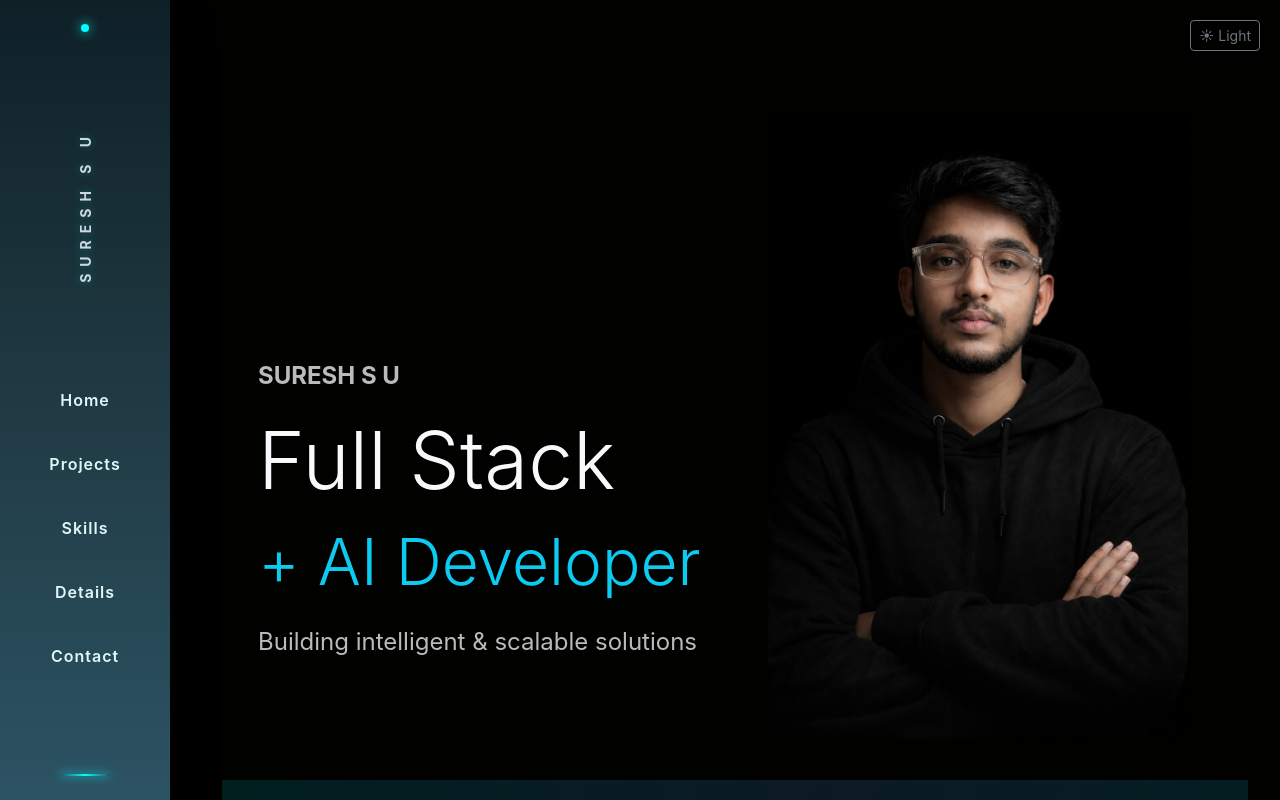
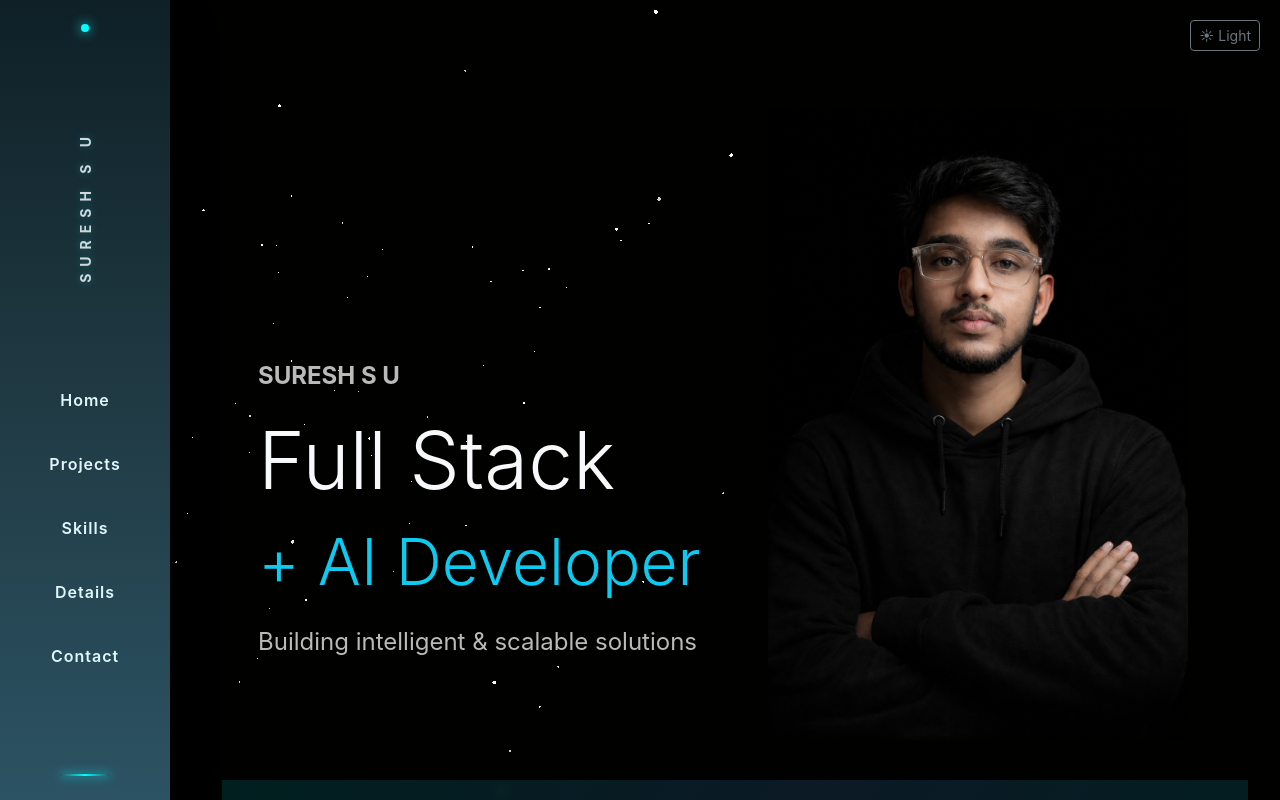
Before and after one commit to SURESH-S-U/suresh-portfolio, a React (Create React App) app: page / in a window 1280 px wide. Shown: the top 800 px of the page. Built offline with nearby package versions, Linux system fonts and the light colour scheme.

Commit message:
Particle js added

```diff
--- a/package.json
+++ b/package.json
@@ -10,6 +10,7 @@
     "bootstrap": "^5.3.8",
     "framer-motion": "^12.29.2",
     "lucide-react": "^0.563.0",
+    "ogl": "^1.0.11",
     "react": "^19.2.3",
     "react-dom": "^19.2.3",
     "react-icons": "^5.5.0",
--- a/src/App.js
+++ b/src/App.js
@@ -6,6 +6,9 @@
 import ProjectCard from "./components/ProjectCard";
 import Contact from "./components/Contact";
 import Home from "./components/Home";
+
+// Particle js
+import Particles from './components/Particles';
 
 function App() {
   const [theme, setTheme] = useState(
@@ -44,6 +47,20 @@
 
   return (
     <>
+      {/* PARTICLES BACKGROUND */}
+      <Particles
+        particleColors={["#ffffff"]}
+        particleCount={180}
+        particleSpread={10}
+        speed={0.08}
+        particleBaseSize={80}
+        alphaParticles={false}
+        disableRotation={false}
+        pixelRatio={window.devicePixelRatio}
+      />
+
+
+
       {/* ================= SIDEBAR ================= */}
       <Sidebar
         isOpen={sidebarOpen}
--- /dev/null
+++ b/src/components/Particles.css
@@ -0,0 +1,8 @@
+.particles-container {
+  position: fixed;
+  inset: 0;
+  width: 100vw;
+  height: 100vh;
+  z-index: 0;          /* BEHIND CONTENT */
+  pointer-events: none;
+}
--- /dev/null
+++ b/src/components/Particles.js
@@ -0,0 +1,251 @@
+import { useEffect, useRef } from 'react';
+import { Renderer, Camera, Geometry, Program, Mesh } from 'ogl';
+
+import './Particles.css';
+
+const defaultColors = ['#ffffff', '#ffffff', '#ffffff'];
+
+const hexToRgb = hex => {
+  hex = hex.replace(/^#/, '');
+  if (hex.length === 3) {
+    hex = hex
+      .split('')
+      .map(c => c + c)
+      .join('');
+  }
+  const int = parseInt(hex, 16);
+  const r = ((int >> 16) & 255) / 255;
+  const g = ((int >> 8) & 255) / 255;
+  const b = (int & 255) / 255;
+  return [r, g, b];
+};
+
+const vertex = /* glsl */ `
+  attribute vec3 position;
+  attribute vec4 random;
+  attribute vec3 color;
+
+  uniform mat4 modelMatrix;
+  uniform mat4 viewMatrix;
+  uniform mat4 projectionMatrix;
+  uniform float uTime;
+  uniform float uSpread;
+  uniform float uBaseSize;
+  uniform float uSizeRandomness;
+
+  varying vec4 vRandom;
+  varying vec3 vColor;
+
+  void main() {
+    vRandom = random;
+    vColor = color;
+
+    vec3 pos = position * uSpread;
+    pos.z *= 10.0;
+
+    vec4 mPos = modelMatrix * vec4(pos, 1.0);
+    float t = uTime;
+    mPos.x += sin(t * random.z + 6.28 * random.w) * mix(0.1, 1.5, random.x);
+    mPos.y += sin(t * random.y + 6.28 * random.x) * mix(0.1, 1.5, random.w);
+    mPos.z += sin(t * random.w + 6.28 * random.y) * mix(0.1, 1.5, random.z);
+
+    vec4 mvPos = viewMatrix * mPos;
+
+    if (uSizeRandomness == 0.0) {
+      gl_PointSize = uBaseSize;
+    } else {
+      gl_PointSize = (uBaseSize * (1.0 + uSizeRandomness * (random.x - 0.5))) / length(mvPos.xyz);
+    }
+
+    gl_Position = projectionMatrix * mvPos;
+  }
+`;
+
+const fragment = /* glsl */ `
+  precision highp float;
+
+  uniform float uTime;
+  uniform float uAlphaParticles;
+  varying vec4 vRandom;
+  varying vec3 vColor;
+
+  void main() {
+    vec2 uv = gl_PointCoord.xy;
+    float d = length(uv - vec2(0.5));
+
+    if(uAlphaParticles < 0.5) {
+      if(d > 0.5) {
+        discard;
+      }
+      gl_FragColor = vec4(vColor + 0.2 * sin(uv.yxx + uTime + vRandom.y * 6.28), 1.0);
+    } else {
+      float circle = smoothstep(0.5, 0.4, d) * 0.8;
+      gl_FragColor = vec4(vColor + 0.2 * sin(uv.yxx + uTime + vRandom.y * 6.28), circle);
+    }
+  }
+`;
+
+const Particles = ({
+  particleCount = 200,
+  particleSpread = 10,
+  speed = 0.1,
+  particleColors,
+  moveParticlesOnHover = false,
+  particleHoverFactor = 1,
+  alphaParticles = false,
+  particleBaseSize = 100,
+  sizeRandomness = 1,
+  cameraDistance = 20,
+  disableRotation = false,
+  pixelRatio = 1,
+  className
+}) => {
+  const containerRef = useRef(null);
+  const mouseRef = useRef({ x: 0, y: 0 });
+
+  useEffect(() => {
+    const container = containerRef.current;
+    if (!container) return;
+
+    const renderer = new Renderer({
+      dpr: pixelRatio,
+      depth: false,
+      alpha: true
+    });
+    const gl = renderer.gl;
+    container.appendChild(gl.canvas);
+    gl.clearColor(0, 0, 0, 0);
+
+    renderer.setSize(
+  container.clientWidth,
+  container.clientHeight
+);
+
+
+    const camera = new Camera(gl, { fov: 15 });
+    camera.position.set(0, 0, cameraDistance);
+
+    const resize = () => {
+  const width = window.innerWidth;
+  const height = window.innerHeight;
+  renderer.setSize(width, height);
+  camera.perspective({ aspect: width / height });
+};
+
+    window.addEventListener('resize', resize, false);
+    resize();
+
+    const handleMouseMove = e => {
+      const rect = container.getBoundingClientRect();
+      const x = ((e.clientX - rect.left) / rect.width) * 2 - 1;
+      const y = -(((e.clientY - rect.top) / rect.height) * 2 - 1);
+      mouseRef.current = { x, y };
+    };
+
+    if (moveParticlesOnHover) {
+      container.addEventListener('mousemove', handleMouseMove);
+    }
+
+    const count = particleCount;
+    const positions = new Float32Array(count * 3);
+    const randoms = new Float32Array(count * 4);
+    const colors = new Float32Array(count * 3);
+    const palette = particleColors && particleColors.length > 0 ? particleColors : defaultColors;
+
+    for (let i = 0; i < count; i++) {
+      let x, y, z, len;
+      do {
+        x = Math.random() * 2 - 1;
+        y = Math.random() * 2 - 1;
+        z = Math.random() * 2 - 1;
+        len = x * x + y * y + z * z;
+      } while (len > 1 || len === 0);
+      const r = Math.cbrt(Math.random());
+      positions.set([x * r, y * r, z * r], i * 3);
+      randoms.set([Math.random(), Math.random(), Math.random(), Math.random()], i * 4);
+      const col = hexToRgb(palette[Math.floor(Math.random() * palette.length)]);
+      colors.set(col, i * 3);
+    }
+
+    const geometry = new Geometry(gl, {
+      position: { size: 3, data: positions },
+      random: { size: 4, data: randoms },
+      color: { size: 3, data: colors }
+    });
+
+    const program = new Program(gl, {
+      vertex,
+      fragment,
+      uniforms: {
+        uTime: { value: 0 },
+        uSpread: { value: particleSpread },
+        uBaseSize: { value: particleBaseSize * pixelRatio },
+        uSizeRandomness: { value: sizeRandomness },
+        uAlphaParticles: { value: alphaParticles ? 1 : 0 }
+      },
+      transparent: true,
+      depthTest: false
+    });
+
+    const particles = new Mesh(gl, { mode: gl.POINTS, geometry, program });
+
+    let animationFrameId;
+    let lastTime = performance.now();
+    let elapsed = 0;
+
+    const update = t => {
+      animationFrameId = requestAnimationFrame(update);
+      const delta = t - lastTime;
+      lastTime = t;
+      elapsed += delta * speed;
+
+      program.uniforms.uTime.value = elapsed * 0.001;
+
+      if (moveParticlesOnHover) {
+        particles.position.x = -mouseRef.current.x * particleHoverFactor;
+        particles.position.y = -mouseRef.current.y * particleHoverFactor;
+      } else {
+        particles.position.x = 0;
+        particles.position.y = 0;
+      }
+
+      if (!disableRotation) {
+        particles.rotation.x = Math.sin(elapsed * 0.0002) * 0.1;
+        particles.rotation.y = Math.cos(elapsed * 0.0005) * 0.15;
+        particles.rotation.z += 0.01 * speed;
+      }
+
+      renderer.render({ scene: particles, camera });
+    };
+
+    animationFrameId = requestAnimationFrame(update);
+
+    return () => {
+      window.removeEventListener('resize', resize);
+      if (moveParticlesOnHover) {
+        container.removeEventListener('mousemove', handleMouseMove);
+      }
+      cancelAnimationFrame(animationFrameId);
+      if (container.contains(gl.canvas)) {
+        container.removeChild(gl.canvas);
+      }
+    };
+    // eslint-disable-next-line react-hooks/exhaustive-deps
+  }, [
+    particleCount,
+    particleSpread,
+    speed,
+    moveParticlesOnHover,
+    particleHoverFactor,
+    alphaParticles,
+    particleBaseSize,
+    sizeRandomness,
+    cameraDistance,
+    disableRotation,
+    pixelRatio
+  ]);
+
+  return <div ref={containerRef} className={`particles-container ${className}`} />;
+};
+
+export default Particles;
```
Also changed, not shown: 1 other file (tests, documents, lock files or other folders).
